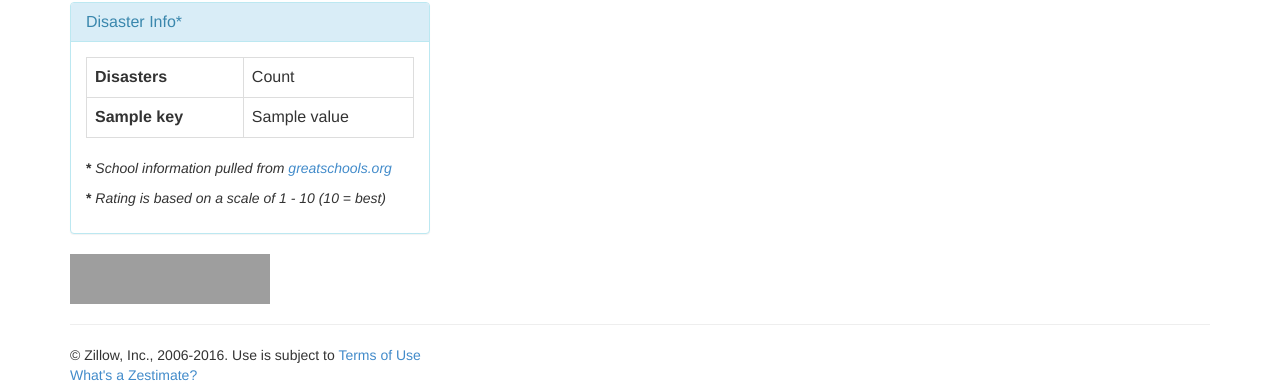
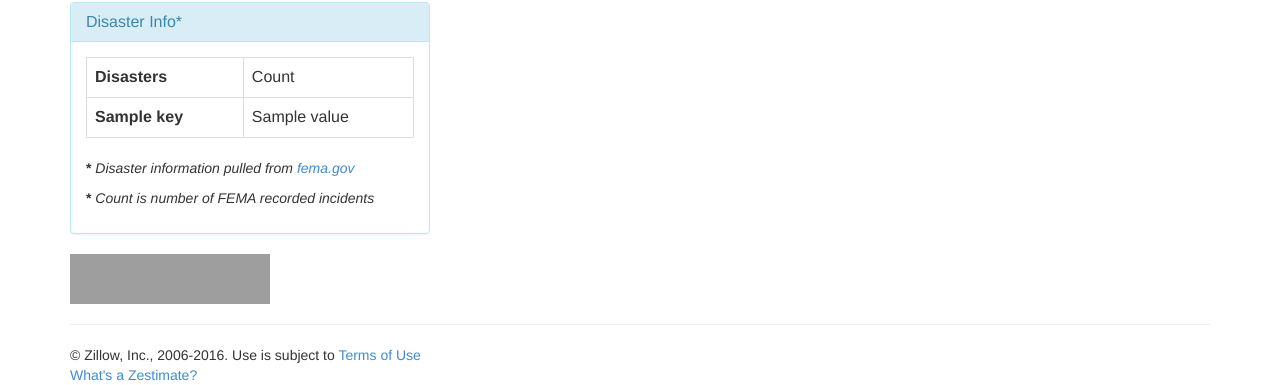
Before and after one commit to toms3t/Propalyzer, a Django app: template propalyzer_site/propalyzer_app/templates/app/results.html in a window 1280 px wide. Shown: the part 1378-1763 px from the top of the page. Run offline with Django 3.2, Linux system fonts and the light colour scheme; the template is opened without the code that fills it: most values are stand-ins (such as "Sample title", 1, 10 or a date in 2020); some libraries are stand-ins or nearby versions; grey boxes are pictures that could not be loaded.

Commit message:
Fixed a mistake on the subtext for disasters. Copy/paste error

```diff
--- a/propalyzer_site/propalyzer_app/templates/app/results.html
+++ b/propalyzer_site/propalyzer_app/templates/app/results.html
@@ -68,8 +68,8 @@
                         {% endfor %}
                     </tbody>
                 </table>
-                <p><b>*</b> <i>School information pulled from <a href="http://greatschools.org">greatschools.org </a></i></p>
-                <p><b>*</b> <i>Rating is based on a scale of 1 - 10 (10 = best) </i></p>
+                <p><b>*</b> <i>Disaster information pulled from <a href="http://www.fema.gov">fema.gov </a></i></p>
+                <p><b>*</b> <i>Count is number of FEMA recorded incidents</i></p>
 
             </div>
         </div>
```
